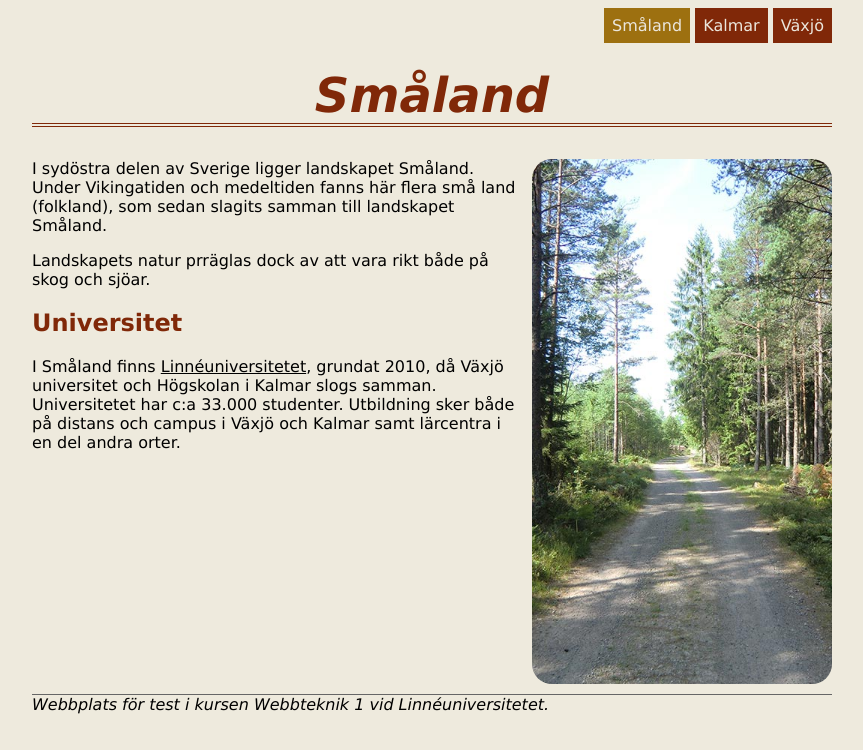
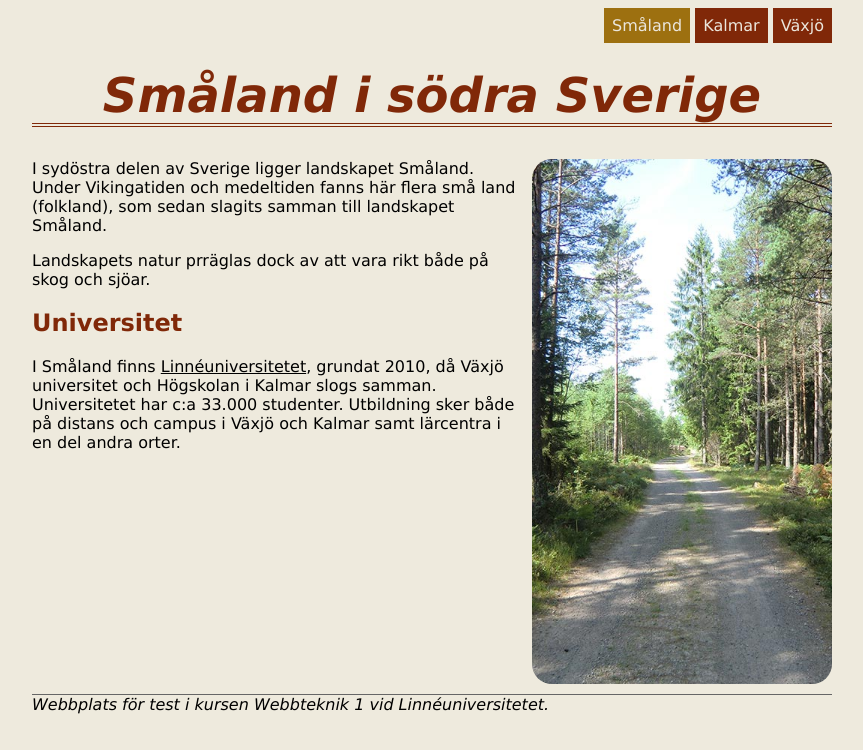
Before and after one commit to danieldanne/MyFirstWebbSite, a plain HTML site: page index.html in a window 1280 px wide. Shown: the whole page, without its empty margins (208-1071 px from the left). Drawn offline with Linux system fonts and the light colour scheme.

Commit message:
ändrat rubrik

```diff
--- a/index.html
+++ b/index.html
@@ -15,7 +15,7 @@
         </ul>
     </nav>
     <header>
-        <h1>Småland</h1>
+        <h1>Småland i södra Sverige</h1>
     </header>
     <main>
         <img src="img/forestroad.jpg" alt="Skogsväg" class="floatRight">
```
